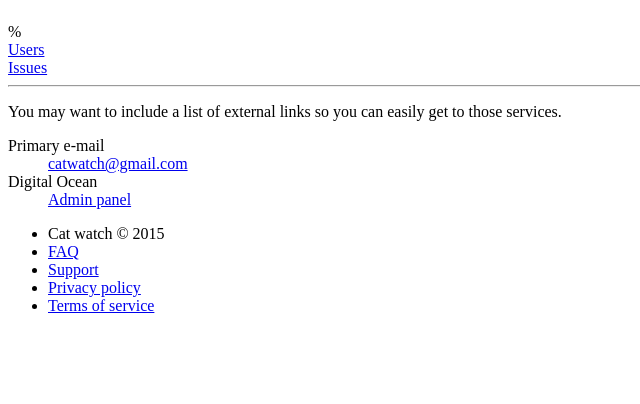
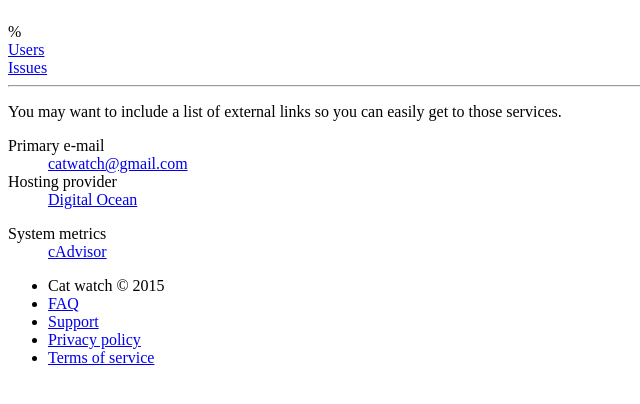
Before and after one commit to nickjj/build-a-saas-app-with-flask, a Flask app: template catwatch/blueprints/admin/templates/admin/page/dashboard.jinja2 in a window 1280 px wide. Shown: the part 357-761 px from the top of the page, without its empty margins (0-640 px from the left). Run offline with Flask 2, Linux system fonts and the light colour scheme; the template is opened without the code that fills it, so the values that code supplies are empty; parts of the project's set-up code (start-up, migrations or seed data) failed here and were passed over; some libraries are stand-ins or nearby versions.

Commit message:
Add system metrics to the admin dashboard

```diff
--- a/catwatch/blueprints/admin/templates/admin/page/dashboard.jinja2
+++ b/catwatch/blueprints/admin/templates/admin/page/dashboard.jinja2
@@ -108,15 +108,21 @@
     </div>
   </div>
   <hr>
-  <div class="row">
-    <div class="col-md-12">
       <p class="small text-muted">You may want to include a list of
         external links so you can easily get to those services.</p>
+  <div class="row">
+    <div class="col-md-6">
       <dl>
         <dt>Primary e-mail</dt>
         <dd class="sm-margin-bottom"><a href="#">catwatch@gmail.com</a></dd>
-        <dt>Digital Ocean</dt>
-        <dd><a href="#">Admin panel</a></dd>
+        <dt>Hosting provider</dt>
+        <dd><a href="#">Digital Ocean</a></dd>
+      </dl>
+    </div>
+    <div class="col-md-6">
+      <dl>
+        <dt>System metrics</dt>
+        <dd class="sm-margin-bottom"><a href="{{ config.get('ENDPOINT_CADVISOR') }}">cAdvisor</a></dd>
       </dl>
     </div>
   </div>
--- a/config/settings.py
+++ b/config/settings.py
@@ -91,6 +91,9 @@ MAIL_USE_SSL = False
 MAIL_USERNAME = 'you@gmail.com'
 MAIL_PASSWORD = 'awesomepassword'
 
+# External end points.
+ENDPOINT_CADVISOR = 'http://localhost:8080/containers/'
+
 # Stripe settings.
 #
 # API keys, NOTE: you should NOT supply them in this config, put them
```
Also changed, not shown: docker-compose.yml (+11 -1 lines).
